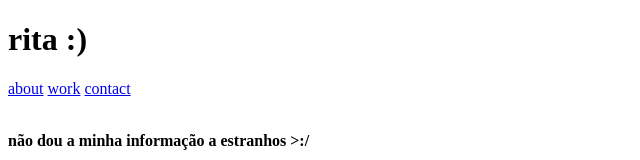
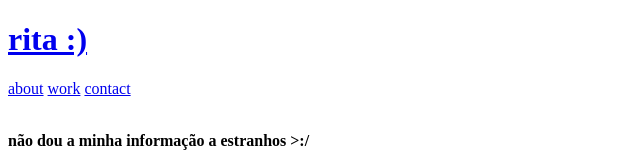
Before and after one commit to ritacdesigns/ritacdesigns.github.io, a plain HTML site: page contact.html in a window 1280 px wide. Shown: the top 160 px of the page, without its empty margins (0-640 px from the left). Drawn offline with Linux system fonts and the light colour scheme.

Commit message:
atualização_5/03

```diff
--- a/contact.html
+++ b/contact.html
@@ -9,7 +9,7 @@
 
 <body>
     <header>
-        <h1>rita :) </h1>
+        <a href="../index.html" target="_self"><h1>rita :) </h1></a>
     </header>
 
 
```
Also changed, not shown: about.html (+1 -1 lines), index.html (+1 -1 lines), projects/project.html (+1 -1 lines), work.html (+1 -1 lines).
